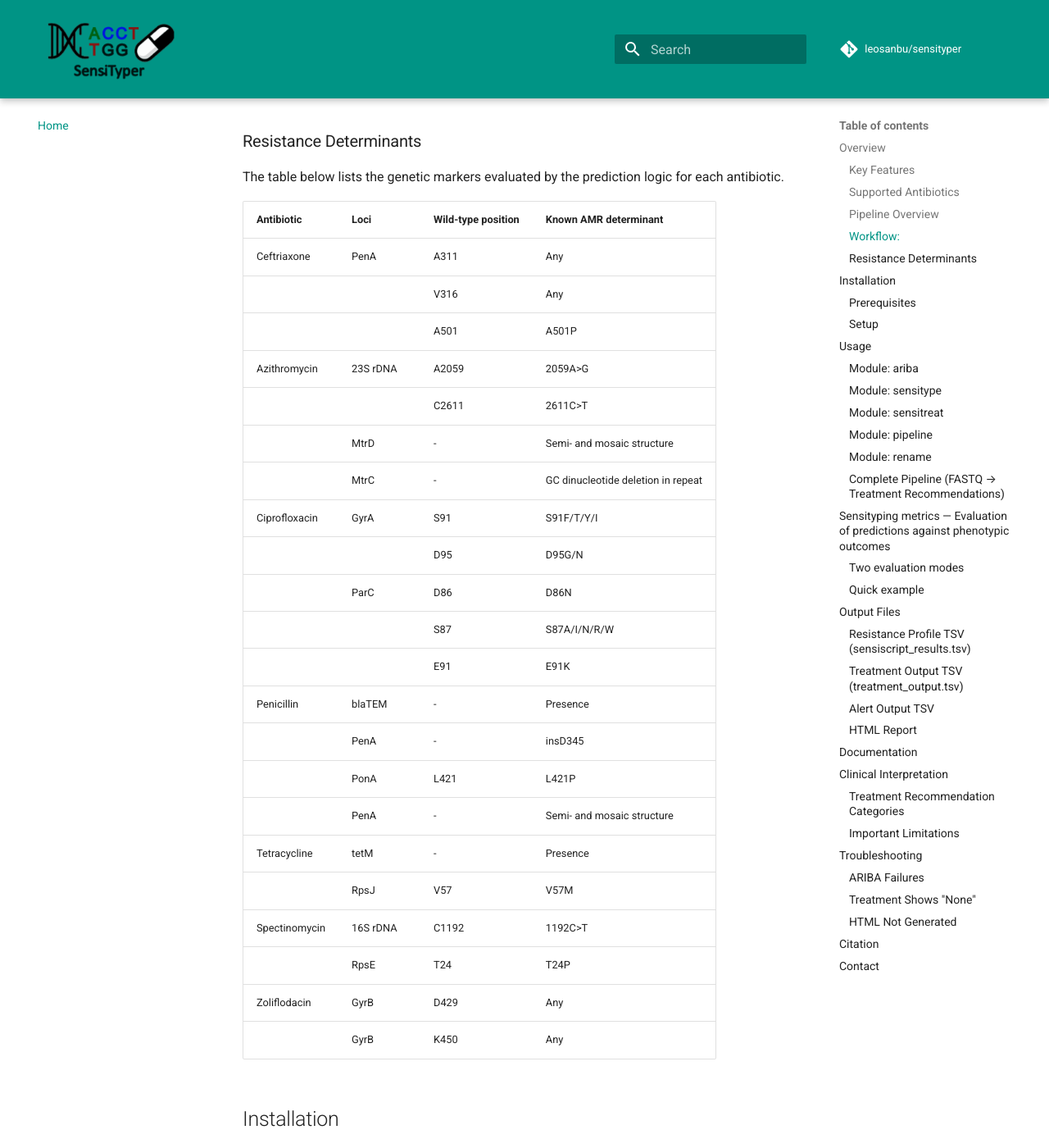
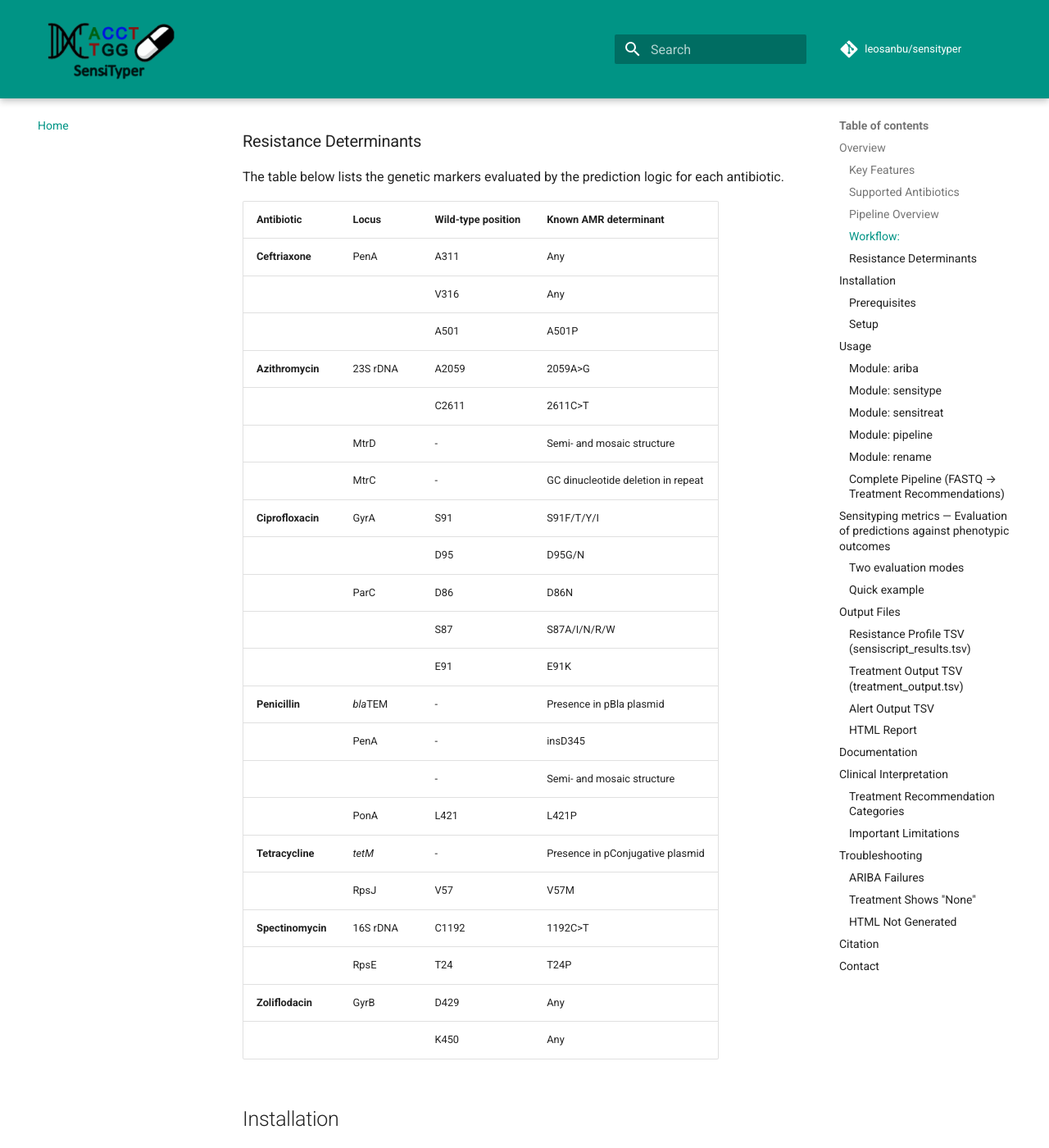
Before and after one commit to leosanbu/sensityper, an MkDocs documentation site: the page built from docs/index.md, in a window 1280 px wide and 1400 px high, scrolled down 2229 px. Shown: the whole window at 82% size. Built offline with MkDocs 1.6.1 and Material for MkDocs 9.7.7, drawn with Linux system fonts in a browser that asks for light colours; comment, search, counter and statistics services are not loaded.

Commit message:
Update README.md and index.md

```diff
--- a/docs/index.md
+++ b/docs/index.md
@@ -47,30 +47,30 @@ SensiTyper reads the summary output obtained from ARIBA containing key determina
 
 The table below lists the genetic markers evaluated by the prediction logic for each antibiotic.
 
-| Antibiotic | Loci | Wild-type position | Known AMR determinant |
+| Antibiotic | Locus | Wild-type position | Known AMR determinant |
 |------------|------|--------------------|-------------------|
-| Ceftriaxone | PenA | A311 | Any |
+| **Ceftriaxone** | PenA | A311 | Any |
 |  |  | V316 | Any |
 |  |  | A501 | A501P |
-| Azithromycin | 23S rDNA | A2059 | 2059A>G |
+| **Azithromycin** | 23S rDNA | A2059 | 2059A>G |
 |  | | C2611 | 2611C>T |
 |  | MtrD | - | Semi- and mosaic structure |
 |  | MtrC | - | GC dinucleotide deletion in repeat |
-| Ciprofloxacin | GyrA | S91 | S91F/T/Y/I |
+| **Ciprofloxacin** | GyrA | S91 | S91F/T/Y/I |
 |  |  | D95 | D95G/N |
 |  | ParC | D86 | D86N |
 |  |  | S87 | S87A/I/N/R/W |
 |  |  | E91 | E91K |
-| Penicillin | blaTEM | - | Presence |
+| **Penicillin** | *bla*TEM | - | Presence in pBla plasmid |
 |  | PenA | - | insD345 |
+|  |  | - | Semi- and mosaic structure |
 |  | PonA | L421 | L421P |
-|  | PenA | - | Semi- and mosaic structure |
-| Tetracycline | tetM | - | Presence |
+| **Tetracycline** | *tetM* | - | Presence in pConjugative plasmid |
 |  | RpsJ | V57 | V57M |
-| Spectinomycin | 16S rDNA | C1192 | 1192C>T |
+| **Spectinomycin** | 16S rDNA | C1192 | 1192C>T |
 |  | RpsE | T24 | T24P |
-| Zoliflodacin | GyrB | D429 | Any |
-|  | GyrB | K450 | Any |
+| **Zoliflodacin** | GyrB | D429 | Any |
+|  |  | K450 | Any |
 
 ## Installation
 
```
Also changed, not shown: README.md (+24 -14 lines).
